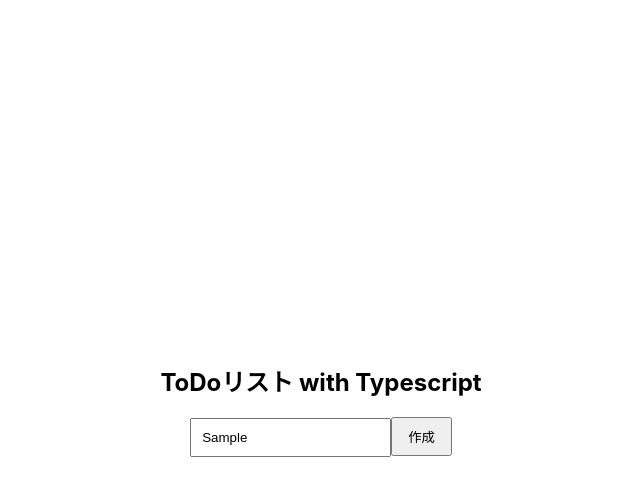
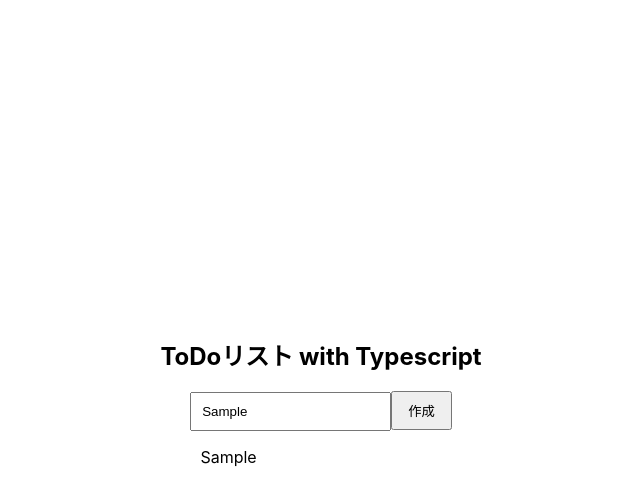
Before and after one commit to yudai142/todolist-typescript, a React (Create React App) app: page / in a window 1280 px wide. Both pictures are taken after typing "Sample" into the empty fields and a click on the input "作成". Shown: the top 504 px of the page, without its empty margins (319-959 px from the left). Built offline with nearby package versions, Linux system fonts and the light colour scheme.

Commit message:
todoの作成処理

```diff
--- a/src/App.tsx
+++ b/src/App.tsx
@@ -18,7 +18,17 @@
 
   const handleSubmit = (e: React.FormEvent<HTMLFormElement>) => {
     e.preventDefault();
+
+    const newTodo: Todo = {
+      inputValue: inputValue,
+      id: todos.length,
+      checked: false,
+    };
+
+    setTodos([newTodo, ...todos]);
+    setInputValue("");
   }
+
   return (
     <div className="App">
       <div>
@@ -27,6 +37,13 @@
           <input type="text" onChange={(e)=> handleChange(e)} className="inputText" />
           <input type="submit" value="作成" className='submitButton' />
         </form>
+        <ul className="todoList">
+          {todos.map((todo) => (
+            <li key={todo.id}>
+              {todo.inputValue}
+            </li>
+          ))}
+        </ul>
       </div>
     </div>
   );
```
